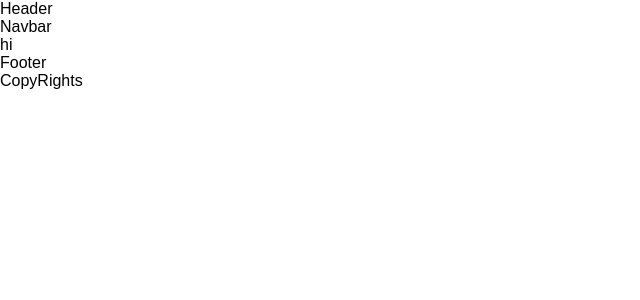
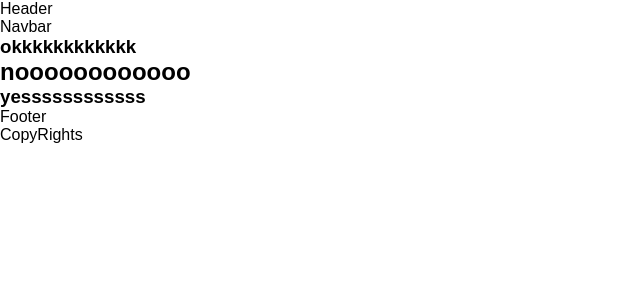
Before and after one commit to ahmed-mostafa2020/tasty-food, a Next.js app: page / in a window 1280 px wide. Shown: the top 300 px of the page, without its empty margins (0-640 px from the left). Built offline with nearby package versions, Linux system fonts and the light colour scheme.

Commit message:
start to apply dark mode by mui after test it

```diff
--- a/pages/index.js
+++ b/pages/index.js
@@ -14,7 +14,11 @@ export default function Home() {
       </Head>
 
       <HomeLayout>
-        <main className={`home ${theme}`}>hi</main>
+        <main className={`home ${theme}`}>
+          <h1>okkkkkkkkkkkk</h1>
+          <h2>noooooooooooo</h2>
+          <h3>yessssssssssss</h3>
+        </main>
       </HomeLayout>
     </>
   );
```
Also changed, not shown: 1 other file (tests, documents, lock files or other folders).
